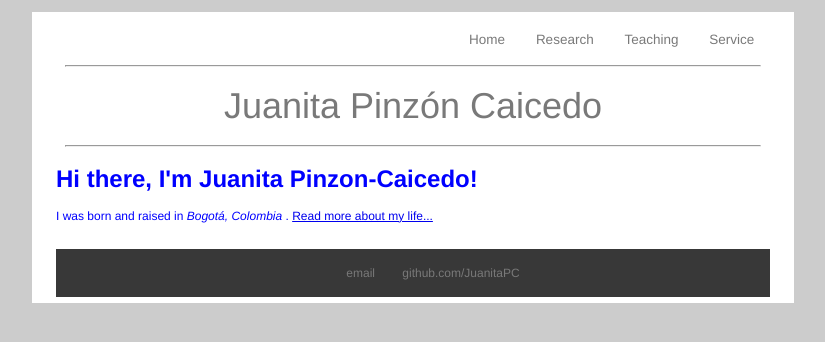
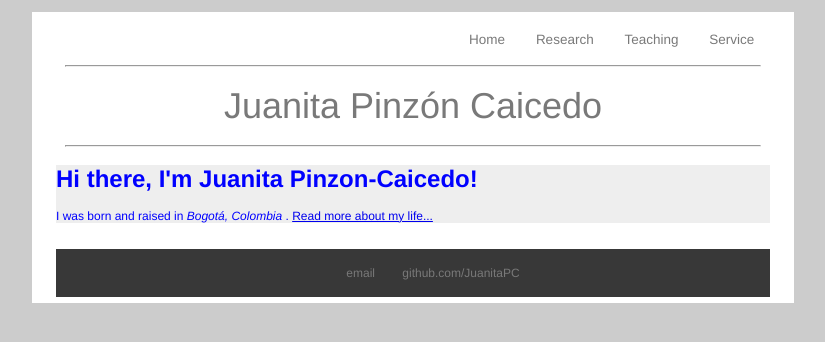
Before and after one commit to JuanitaPC/JuanitaPC.github.io, a Jekyll site: the page built from index.html, in a window 1280 px wide. Shown: the top 342 px of the page, without its empty margins (227-1052 px from the left). Built offline with Jekyll 4.4.1, drawn with Linux system fonts in a browser that asks for light colours.

Commit message:
Update main.css

```diff
--- a/css/main.css
+++ b/css/main.css
@@ -23,6 +23,7 @@
 .container{
 	margin-right: 1.5em;
 	margin-left: 1.5em;
+	background: rgb(238,238,238);
 	color: blue;
 }
 header{
```
